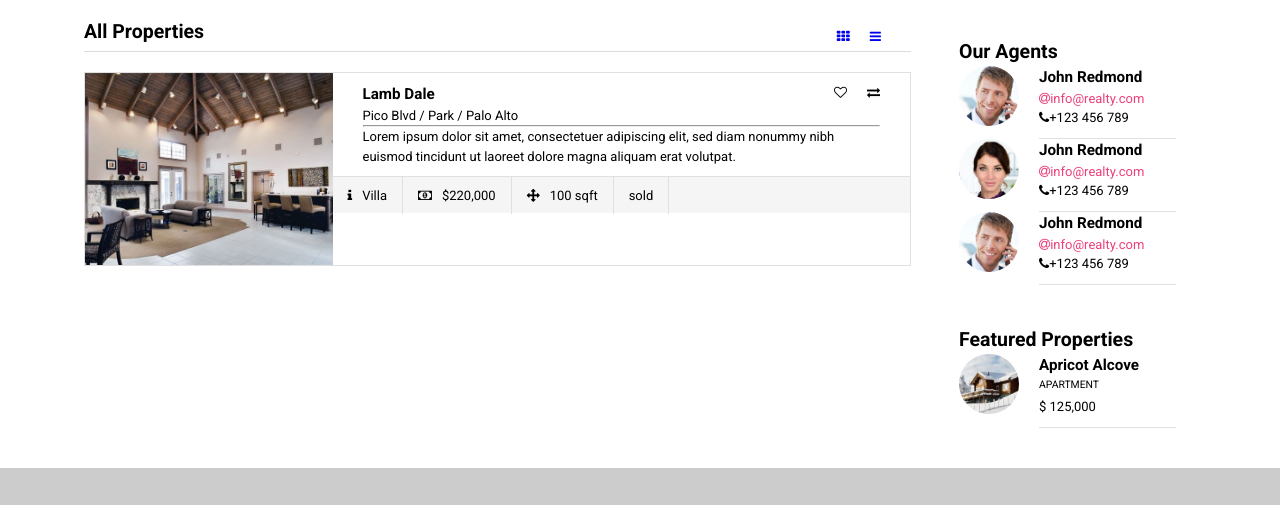
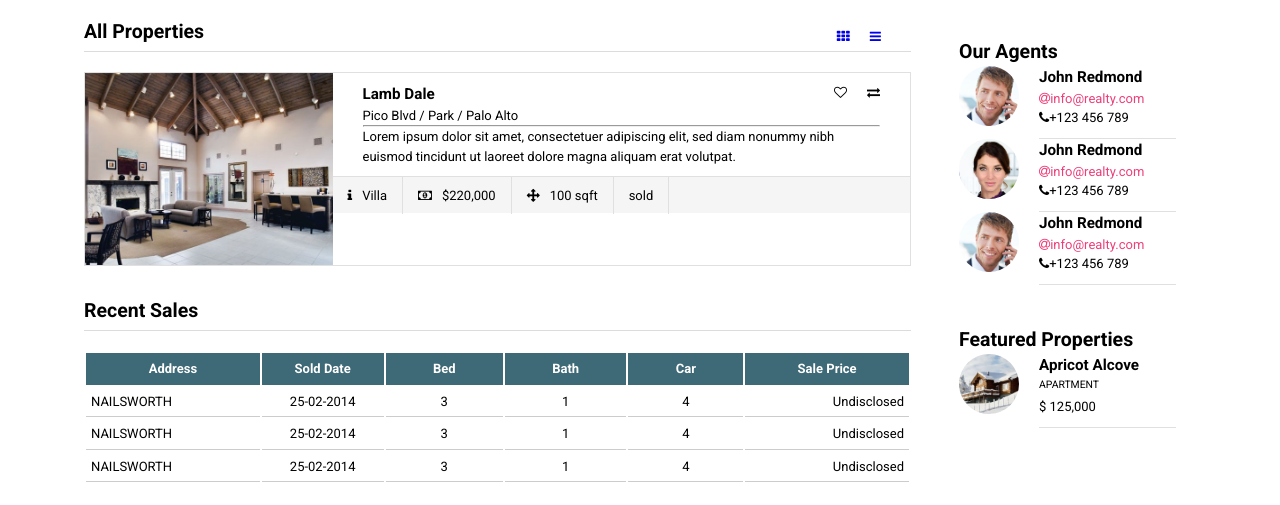
Before and after one commit to wickborlan/fe-training, a plain HTML site: page index.html in a window 1280 px wide. Shown: the part 174-679 px from the top of the page. Drawn offline with nearby package versions, Linux system fonts and the light colour scheme.

Commit message:
add recent sales

```diff
--- a/asset/css/style.scss
+++ b/asset/css/style.scss
@@ -141,6 +141,7 @@ div[role="main"] {
 	// padding-bottom: 372px;
 }
 
+/* Listing  */
 .contentprop-heading {
 	position: relative;
 	border-bottom: 1px solid #dcdcdc;
@@ -162,6 +163,7 @@ div[role="main"] {
 		}
 	}
 }
+
 #ctprop-listview .ctprop-list {
 	border: 1px solid #e0e0e0;
 }
@@ -203,8 +205,6 @@ div[role="main"] {
 			}
 		}
 	}
-
-
 	.listinfo-note {
 		border-top: 1px solid #e0e0e0; background: #f5f5f5; height: 37px;
 		ul {
@@ -235,7 +235,7 @@ div[role="main"] {
 		}
 
 	   .thumbview-inner {
-			position: relative; box-shadow: 0 5px 10px #aaa;
+			position: relative; box-shadow: 0 5px 10px #aaa; margin-bottom: 30px;
 
 	    	.proplist-image {
 				position: relative; overflow: hidden; text-align: center; width: 100%;z-index: 1; padding-bottom: 80%;
@@ -262,22 +262,11 @@ div[role="main"] {
 
 #ctprop-thumbview .thumbview-inner {
 	.proplist-image .promo {
-		position: absolute;
-	    top: 10px;
-	    left: 10px;
-	    text-transform: uppercase;
-	    background: #fff;
-	    padding: 5px 10px;
+      position: absolute; top: 10px; left: 10px; text-transform: uppercase; background: #fff; padding: 5px 10px;
 	}
 
 	.proplist-image .note {
-		position: absolute;
-	    top: 10px;
-	    right: 10px;
-	    text-transform: uppercase;
-	    background: #d81b60;
-	    color: $color-white;
-	    padding: 5px 10px;
+      position: absolute; top: 10px; right: 10px; text-transform: uppercase; background: #d81b60; color: $color-white; padding: 5px 10px;
 	}
 
 	.thumbview-title {
@@ -286,21 +275,14 @@ div[role="main"] {
 			color: #616161; margin-top: 0;
 		}
 		img {
-			width: 50px;
-			border-radius: 50%;
-			border: 3px solid #fff;
-			position: absolute;
-			right: 10px;
-			top: -20px;
-			z-index: 2;
-		}
+			width: 50px; border-radius: 50%; border: 3px solid #fff; position: absolute; right: 10px; top: -20px; z-index: 2;
+      }
 	}
+
 	.thumbview-info {
 		padding: 20px;
 		ul {
-			list-style: none;
-			padding-left: 0;
-			margin: 0;
+			list-style: none; padding-left: 0; margin: 0;
 		}
 		.viewinfo.right {
 			text-align: right;
@@ -308,10 +290,39 @@ div[role="main"] {
 	}
 }
 
+/* Recent Sales */
+
+.ctprop-recent {
+   margin: 30px 0;
+
+   table tbody tr th {
+      background: #3e6977;
+      display: table-cell;
+      width: 1%;
+      text-align: center;
+      border: 1px solid #3e6977;
+      padding: 5px;
+      color: #fff;
+   }
+}
+
+.ctprop-recent table tbody tr td {
+   text-align: center; padding: 5px; border-bottom: 1px solid #ccc;
+
+   &.info-address {
+      text-align: left;
+   }
+
+   &.info-price {
+      text-align: right;
+   }
+
+}
 
 /* sidebar */
 .sidebox {
 	padding: 20px;
+
 	.ftbox-prop {
 		padding-bottom: 0; border-bottom: 0; margin-bottom: 0;
 	}
@@ -345,8 +356,6 @@ div[role="main"] {
       }
    }
 }
-
-
 
 /* footer */
 #footer {
@@ -476,15 +485,17 @@ div[role="main"] {
 
 }
 
-@media (min-width: 480px) {
-
-
-}
-
 @media (min-width: 768px) and (max-width: 1024px) {
 	.grid {
 		margin: 0;
 	}
+
+   .col-long {
+      width: 100%;
+   }
+   div[role="sidebar"] {
+      width: 100%;
+   }
 }
 
 @media (max-width: 767px) {
@@ -494,4 +505,35 @@ div[role="main"] {
 	.outer-grid, .grid {
 		margin: 0;
 	}
+
+   /* listview */
+   #ctprop-listview .proplist-image, #ctprop-listview .proplist-info {
+      width: 100%;
+   }
+
+   /* Partner logo */
+   .ftlogo .thumblogo {
+      width: 100%; padding: 20px 0;
+   }
+
+   /* Recent sales */
+   .ctprop-recent {
+      width: 100%; overflow: auto; margin: 30px 0;
+
+      table {
+         width: 100%;
+
+         tbody tr th {
+            padding: 0 25px;
+         }
+      }
+   }
 }
+
+@media (max-width: 480px) {
+
+   #ctprop-listview .proplist-info .listinfo-note ul li {
+      width: 50%;
+   }
+
+}
--- a/index.html
+++ b/index.html
@@ -382,7 +382,45 @@
 							</div><!-- end #ctprop-thumbview -->
 
 							<div class="ctprop-recent">
-
+								<div class="contentprop-heading">
+									<h2>Recent Sales</h2>
+								</div><!-- end .contentprop-heading -->
+								<table>
+                        	<tbody>
+										<tr>
+											<th><p class="title-address">Address</p></th>
+											<th><p class="title-date">Sold Date</p></th>
+											<th><p class="title-bed">Bed</p></th>
+											<th><p class="title-bath">Bath</p></th>
+											<th><p class="title-car">Car</p></th>
+											<th><p class="title-price">Sale Price</p></th>
+	                        	</tr>
+										<tr>
+											<td class="info-address">NAILSWORTH</td>
+											<td class="info-date">25-02-2014</td>
+											<td class="info-bed">3</td>
+											<td class="info-bath">1</td>
+											<td class="info-car">4</td>
+											<td class="info-price">Undisclosed</td>
+										</tr>
+										<tr>
+											<td class="info-address">NAILSWORTH</td>
+											<td class="info-date">25-02-2014</td>
+											<td class="info-bed">3</td>
+											<td class="info-bath">1</td>
+											<td class="info-car">4</td>
+											<td class="info-price">Undisclosed</td>
+										</tr>
+										<tr>
+											<td class="info-address">NAILSWORTH</td>
+											<td class="info-date">25-02-2014</td>
+											<td class="info-bed">3</td>
+											<td class="info-bath">1</td>
+											<td class="info-car">4</td>
+											<td class="info-price">Undisclosed</td>
+										</tr>
+									</tbody>
+								</table>
 							</div><!-- end .ctprop-recent -->
 						</div><!-- end #ctprop-result -->
 					</div><!-- end .col-2-3 -->
```
Also changed, not shown: asset/css/style.css.
